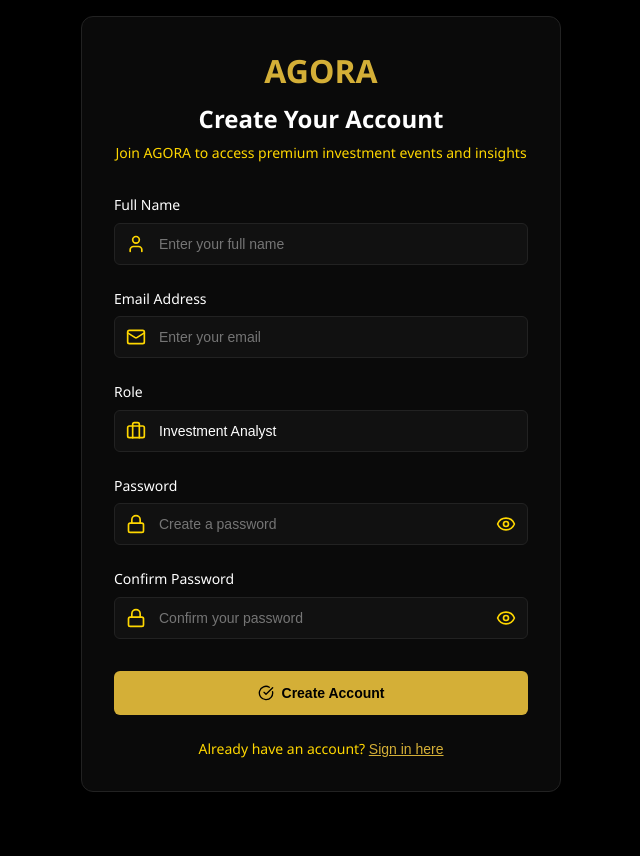
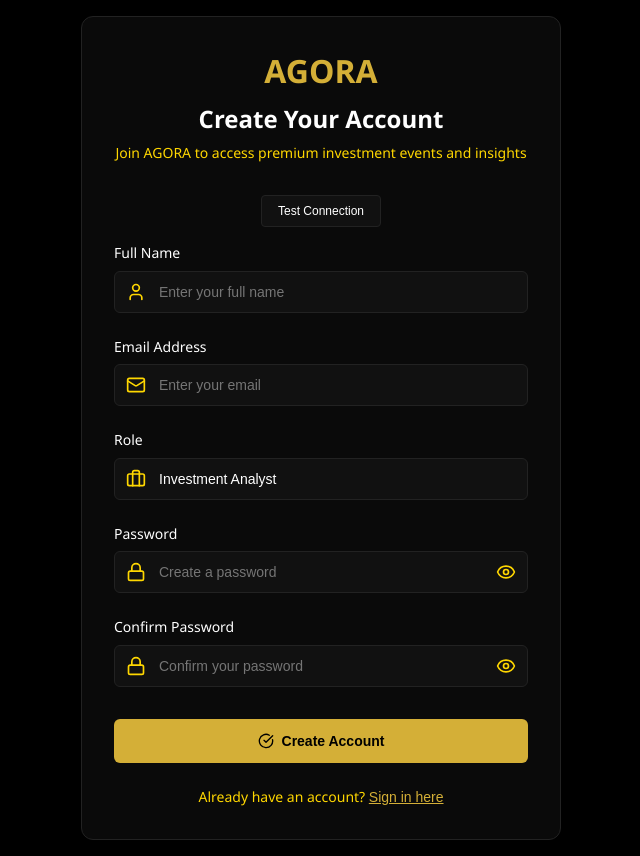
Before and after one commit to BenAji/agora9-react-render, a React (Create React App) app: page /signup in a window 1280 px wide. Both pictures are taken after a click on the button "Sign up here". Shown: the whole page, without its empty margins (319-959 px from the left). Before the commit the page ends 808 px from the top, so only its background shows below. Built offline with nearby package versions, Linux system fonts and the light colour scheme; no server answers.

Commit message:
debug: Add comprehensive debugging to signup process
- Add detailed console logging for signup flow
- Add connection test button to diagnose Supabase connectivity
- Improve error handling and user feedback
- Add email confirmation detection
- Fix profile creation with proper timestamps

```diff
--- a/src/components/calendar/CalendarLayout.tsx
+++ b/src/components/calendar/CalendarLayout.tsx
@@ -726,26 +726,6 @@ const CalendarLayout: React.FC<CalendarLayoutProps> = ({
         </div>
       )}
 
-      {/* Data Mode Indicator (Development) */}
-      {process.env.NODE_ENV === 'development' && (
-        <div style={{
-          position: 'fixed',
-          bottom: '1rem',
-          left: '1rem',
-          backgroundColor: isUsingMockData ? 'var(--warning-bg)' : 'var(--success-bg)',
-          color: isUsingMockData ? 'var(--warning-text)' : 'var(--success-text)',
-          padding: '0.5rem 1rem',
-          borderRadius: '16px',
-          fontSize: '0.75rem',
-          fontWeight: '600',
-          zIndex: 1000,
-          cursor: 'pointer'
-        }}
-        title="Click to toggle between API and mock data"
-        >
-          {isUsingMockData ? '📦 MOCK DATA' : '🌐 API DATA'}
-        </div>
-      )}
 
       {/* Event Details Panel */}
       <EventDetailsPanel
--- a/src/pages/SignupPage.tsx
+++ b/src/pages/SignupPage.tsx
@@ -92,6 +92,8 @@ const SignupPage: React.FC<SignupPageProps> = ({ onSignupSuccess, onSwitchToLogi
     setError(null);
 
     try {
+      console.log('🚀 Starting signup process for:', formData.email);
+
       // Sign up with Supabase Auth
       const { data: authData, error: authError } = await supabase.auth.signUp({
         email: formData.email,
@@ -104,34 +106,60 @@ const SignupPage: React.FC<SignupPageProps> = ({ onSignupSuccess, onSwitchToLogi
         }
       });
 
+      console.log('📧 Supabase signup response:', { authData, authError });
+
       if (authError) {
+        console.error('❌ Supabase auth error:', authError);
         throw authError;
       }
 
       if (authData.user) {
+        console.log('✅ Auth user created:', authData.user.id);
+
         // Create user profile in our users table
-        const { error: profileError } = await supabase
-          .from('users')
-          .insert({
+        const profileData = {
           id: authData.user.id,
           email: formData.email,
           full_name: formData.fullName,
           role: formData.role,
           is_active: true,
           preferences: {},
+          created_at: new Date().toISOString(),
+          updated_at: new Date().toISOString(),
           last_login: new Date().toISOString()
-          });
+        };
+
+        console.log('👤 Creating user profile with data:', profileData);
+
+        const { data: profileResult, error: profileError } = await supabase
+          .from('users')
+          .insert(profileData)
+          .select();
+
+        console.log('👤 Profile creation result:', { profileResult, profileError });
 
         if (profileError) {
-          console.error('Profile creation error:', profileError);
-          // Note: User is created in auth but profile creation failed
-          // You might want to handle this case differently
+          console.error('❌ Profile creation error:', profileError);
+          // Don't throw error - user is created in auth, profile creation is secondary
+          setError(`Account created successfully, but there was an issue with profile setup: ${profileError.message}`);
+        } else {
+          console.log('✅ Profile created successfully');
         }
 
+        // Check if email confirmation is required
+        if (authData.user.email_confirmed_at === null) {
+          console.log('📧 Email confirmation required');
+          setError('Account created successfully! Please check your email and click the confirmation link to activate your account.');
+        } else {
+          console.log('✅ Email already confirmed, proceeding with login');
           onSignupSuccess(authData.user);
         }
+      } else {
+        console.log('❌ No user data returned from signup');
+        setError('Failed to create account. Please try again.');
+      }
     } catch (err: any) {
-      console.error('Signup error:', err);
+      console.error('💥 Signup error:', err);
       setError(err.message || 'Failed to create account. Please try again.');
     } finally {
       setLoading(false);
@@ -181,6 +209,39 @@ const SignupPage: React.FC<SignupPageProps> = ({ onSignupSuccess, onSwitchToLogi
           }}>
             Join AGORA to access premium investment events and insights
           </p>
+        </div>
+
+        {/* Connection Test Button */}
+        <div style={{ marginBottom: '1rem', textAlign: 'center' }}>
+          <button
+            type="button"
+            onClick={async () => {
+              console.log('🔍 Testing Supabase connection...');
+              try {
+                const { data, error } = await supabase.from('users').select('count').limit(1);
+                console.log('✅ Supabase connection test result:', { data, error });
+                if (error) {
+                  setError(`Connection test failed: ${error.message}`);
+                } else {
+                  setError('✅ Connection test successful! Supabase is accessible.');
+                }
+              } catch (err) {
+                console.error('❌ Connection test error:', err);
+                setError(`Connection test error: ${err}`);
+              }
+            }}
+            style={{
+              padding: '0.5rem 1rem',
+              backgroundColor: 'var(--tertiary-bg)',
+              color: 'var(--primary-text)',
+              border: '1px solid var(--border-color)',
+              borderRadius: '4px',
+              cursor: 'pointer',
+              fontSize: '0.75rem'
+            }}
+          >
+            Test Connection
+          </button>
         </div>
 
         {/* Error Message */}
```
Lines whose indentation alone changed are shown as unchanged.
